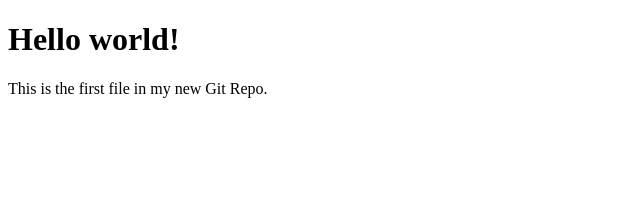
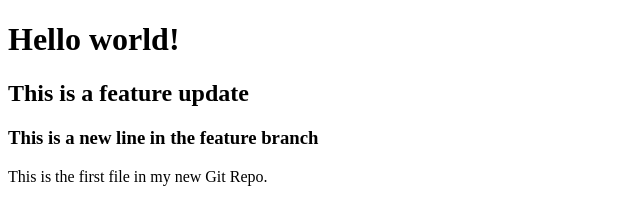
Before and after one commit to shezi123456789/Lab4_project, a plain HTML site: page index.html in a window 1280 px wide. Shown: the whole page, without its empty margins (0-640 px from the left). Drawn offline with Linux system fonts and the light colour scheme.

Commit message:
Added Line in feature branch

```diff
--- a/index.html
+++ b/index.html
@@ -6,6 +6,8 @@
 <body>
 
 <h1>Hello world!</h1>
+<h2>This is a feature update</h2>
+<h3>This is a new line in the feature branch</h3>
 <p>This is the first file in my new Git Repo.</p>
 
 </body>
```
